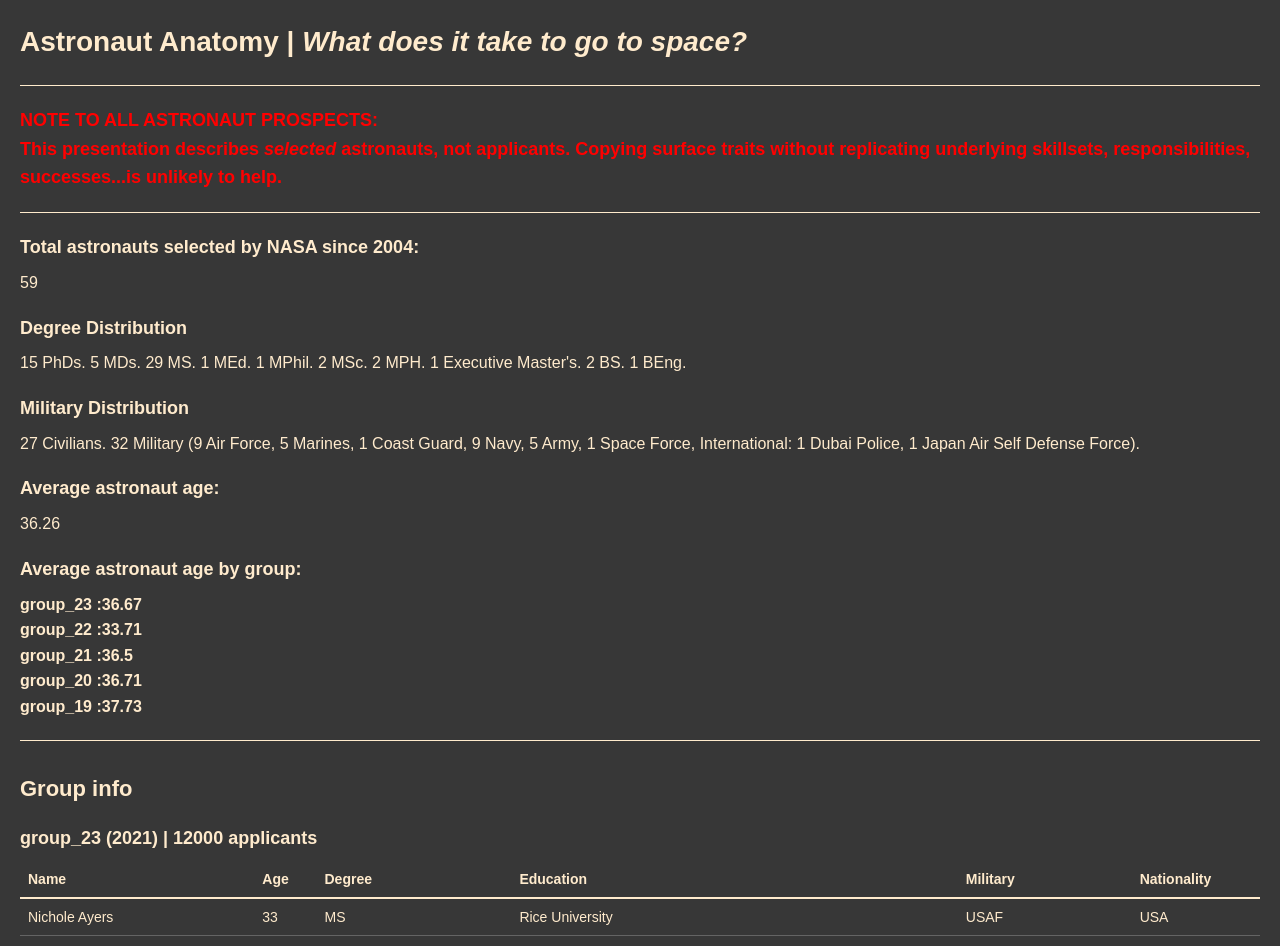
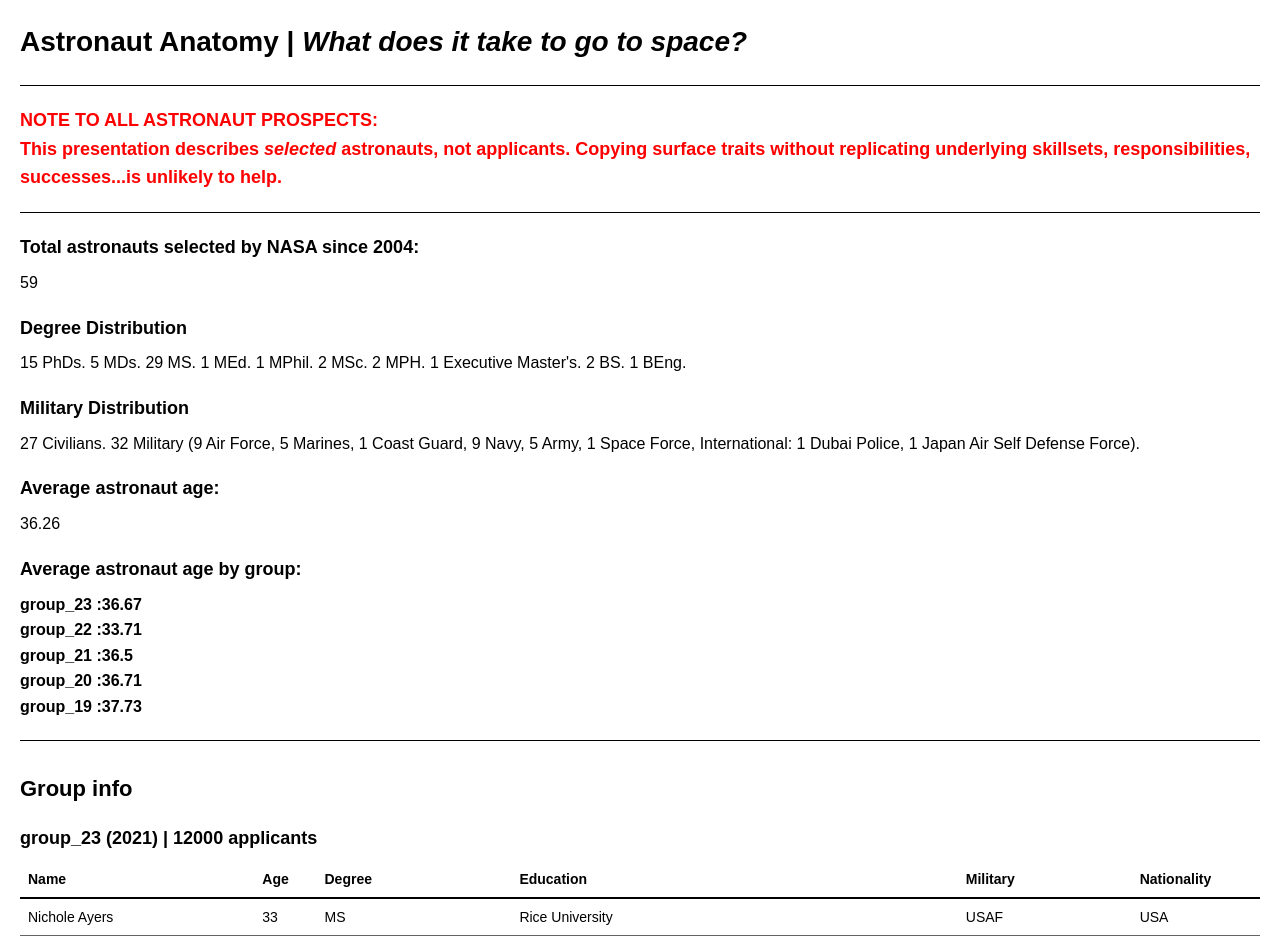
Before and after one commit to mrvivacious/astronaut-anatomy, a plain HTML site: page index.html in a window 1280 px wide. Shown: the top 946 px of the page. Drawn offline with Linux system fonts and the light colour scheme.

Commit message:
set colors to B&W  for now

```diff
--- a/index.html
+++ b/index.html
@@ -6,7 +6,7 @@
  <link rel="stylesheet" href="stylesheet.css">
 </head>
 
-<body style="background-color: rgb(55, 55, 55); color: blanchedAlmond">
+<body>
   <h1>Astronaut Anatomy | <em>What does it take to go to space?</em></h1>
   <hr>
   <h3 style="color:red;">NOTE TO ALL ASTRONAUT PROSPECTS:<br>This presentation describes <em>selected</em> astronauts, not applicants.
--- a/stylesheet.css
+++ b/stylesheet.css
@@ -6,8 +6,8 @@
   font-family: 'Arial', sans-serif;
   margin: 0;
   padding: 20px;
-  background-color: rgb(55, 55, 55);
-  color: blanchedAlmond;
+  background-color: rgb(255, 255, 255);
+  color: rgb(0, 0, 0);
   font-size: 16px;
   line-height: 1.6;
 }
@@ -39,7 +39,7 @@
 
 hr {
   border: none;
-  border-top: 1px solid blanchedAlmond;
+  border-top: 1px solid #000;
   margin: 20px 0;
 }
 
@@ -56,7 +56,7 @@
 }
 
 table th {
-  border-bottom: 2px solid blanchedAlmond;
+  border-bottom: 2px solid #000;
   font-weight: bold;
 }
 
```
